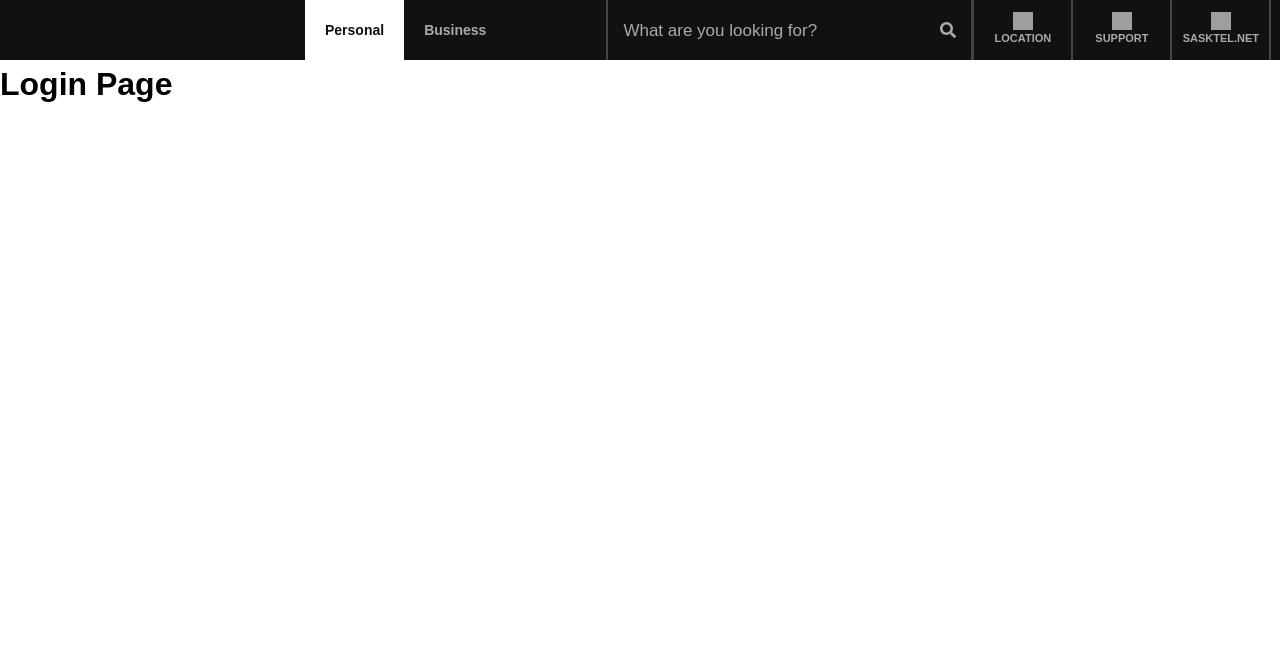
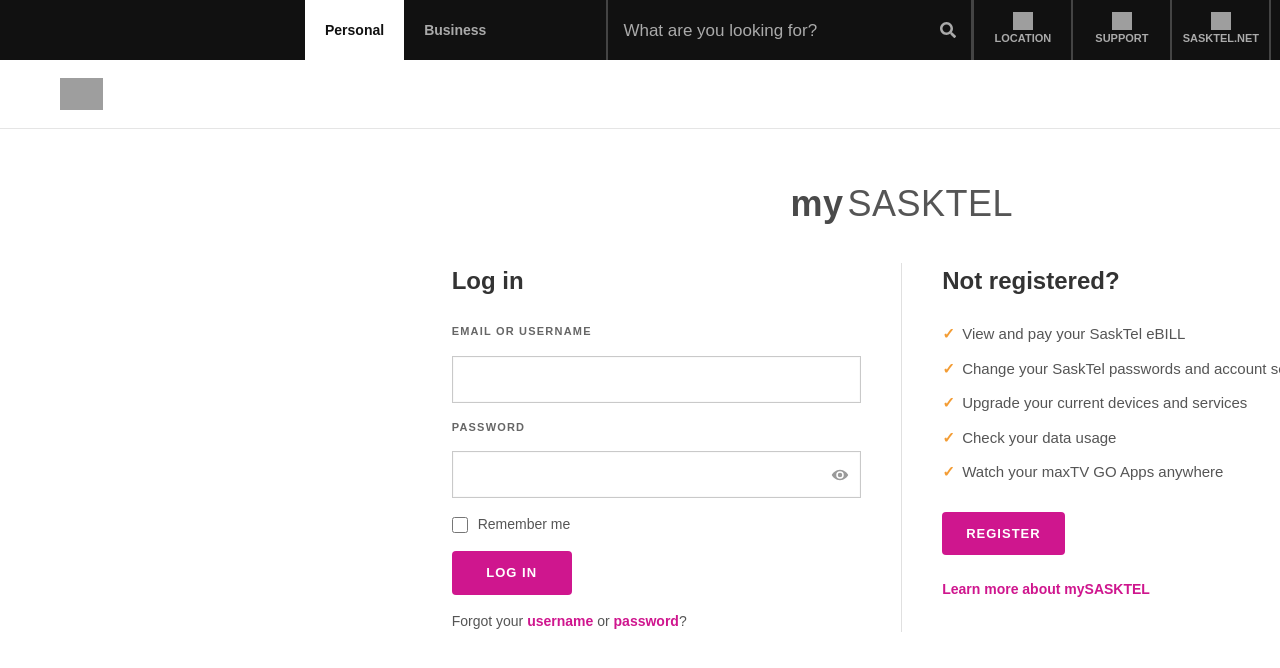
Before and after one commit to LitDennis13/fakesasktelwebsite, a React (Vite) app: page /LoginPage in a window 1280 px wide. Shown: the top 668 px of the page. Built offline with nearby package versions, Linux system fonts and the light colour scheme; grey boxes are pictures that could not be loaded.

Commit message:
Add styled login page layout

```diff
--- /dev/null
+++ b/src/components/LoginPage/loginPage.module.css
@@ -0,0 +1,217 @@
+.loginPage {
+    min-height: 100vh;
+    display: flex;
+    flex-direction: column;
+    background: #ffffff;
+    color: #222222;
+}
+
+.topBar {
+    border-bottom: 1px solid #e5e5e5;
+    padding: 18px 60px;
+}
+
+.logo {
+    height: 32px;
+}
+
+.mainContent {
+    flex: 1;
+    display: flex;
+    flex-direction: column;
+    align-items: center;
+    padding: 48px 24px 56px;
+}
+
+.brand {
+    font-size: 36px;
+    font-weight: 600;
+    color: #555555;
+    margin-bottom: 32px;
+    letter-spacing: 0.5px;
+}
+
+.brandMy {
+    font-weight: 700;
+    color: #4a4a4a;
+    margin-right: 4px;
+}
+
+.brandSasktel {
+    font-weight: 500;
+}
+
+.panels {
+    width: min(900px, 100%);
+    display: grid;
+    grid-template-columns: 1fr auto 1fr;
+    gap: 40px;
+    align-items: start;
+}
+
+.loginPanel,
+.registerPanel {
+    display: flex;
+    flex-direction: column;
+    gap: 16px;
+}
+
+.loginPanel h2,
+.registerPanel h2 {
+    font-size: 24px;
+    margin: 0 0 8px;
+    color: #333333;
+}
+
+.label {
+    font-size: 11px;
+    letter-spacing: 1.2px;
+    color: #666666;
+    font-weight: 700;
+}
+
+.input {
+    width: 100%;
+    border: 1px solid #c9c9c9;
+    padding: 12px 14px;
+    font-size: 14px;
+    background: #ffffff;
+    box-shadow: inset 0 0 0 1px rgba(0, 0, 0, 0.02);
+}
+
+.passwordField {
+    position: relative;
+    display: flex;
+    align-items: center;
+}
+
+.passwordField .input {
+    padding-right: 42px;
+}
+
+.eyeButton {
+    position: absolute;
+    right: 12px;
+    background: none;
+    border: none;
+    padding: 0;
+    cursor: pointer;
+}
+
+.eyeButton svg {
+    width: 18px;
+    height: 18px;
+    fill: #9a9a9a;
+}
+
+.rememberRow {
+    display: flex;
+    align-items: center;
+    gap: 10px;
+    font-size: 14px;
+    color: #555555;
+}
+
+.rememberRow input {
+    width: 16px;
+    height: 16px;
+    border: 1px solid #bdbdbd;
+}
+
+.primaryButton,
+.secondaryButton {
+    border: none;
+    background: #cf168e;
+    color: #ffffff;
+    padding: 12px 24px;
+    font-weight: 700;
+    font-size: 13px;
+    letter-spacing: 1px;
+    border-radius: 4px;
+    width: fit-content;
+    min-width: 120px;
+    cursor: pointer;
+}
+
+.forgotLine {
+    font-size: 14px;
+    color: #555555;
+}
+
+.forgotLine span {
+    color: #cf168e;
+    font-weight: 600;
+}
+
+.divider {
+    width: 1px;
+    background: #e0e0e0;
+    align-self: stretch;
+}
+
+.benefitsList {
+    list-style: none;
+    padding: 0;
+    margin: 0;
+    display: flex;
+    flex-direction: column;
+    gap: 12px;
+    color: #555555;
+    font-size: 15px;
+}
+
+.benefitsList li {
+    position: relative;
+    padding-left: 20px;
+}
+
+.benefitsList li::before {
+    content: "✓";
+    position: absolute;
+    left: 0;
+    color: #f39c34;
+    font-weight: 700;
+}
+
+.secondaryButton {
+    margin-top: 12px;
+}
+
+.learnMore {
+    font-size: 14px;
+    color: #cf168e;
+    font-weight: 600;
+    margin-top: 8px;
+}
+
+.footer {
+    background: #111111;
+    color: #bfbfbf;
+    padding: 18px 60px;
+}
+
+.footerContent {
+    display: flex;
+    align-items: center;
+    gap: 18px;
+    font-size: 12px;
+}
+
+.footerContent img {
+    height: 20px;
+    filter: invert(1) brightness(1.6);
+}
+
+@media (max-width: 900px) {
+    .panels {
+        grid-template-columns: 1fr;
+    }
+
+    .divider {
+        display: none;
+    }
+
+    .mainContent {
+        padding-bottom: 32px;
+    }
+}
--- a/src/components/LoginPage/loginPage.tsx
+++ b/src/components/LoginPage/loginPage.tsx
@@ -1,8 +1,85 @@
+import styles from "./loginPage.module.css";
 
 function LoginPage() {
-    return <>
-        <h1>Login Page</h1>
-    </>
+    return (
+        <div className={styles.loginPage}>
+            <header className={styles.topBar}>
+                <img
+                    src="https://www.sasktel.com/assets/img/Header/LogoDark.svg"
+                    alt="SaskTel"
+                    className={styles.logo}
+                />
+            </header>
+            <main className={styles.mainContent}>
+                <div className={styles.brand}>
+                    <span className={styles.brandMy}>my</span>
+                    <span className={styles.brandSasktel}>SASKTEL</span>
+                </div>
+                <div className={styles.panels}>
+                    <section className={styles.loginPanel}>
+                        <h2>Log in</h2>
+                        <label className={styles.label} htmlFor="login-email">
+                            EMAIL OR USERNAME
+                        </label>
+                        <input
+                            id="login-email"
+                            type="text"
+                            className={styles.input}
+                        />
+                        <label className={styles.label} htmlFor="login-password">
+                            PASSWORD
+                        </label>
+                        <div className={styles.passwordField}>
+                            <input
+                                id="login-password"
+                                type="password"
+                                className={styles.input}
+                            />
+                            <button className={styles.eyeButton} aria-label="Show password" type="button">
+                                <svg viewBox="0 0 24 24" aria-hidden="true">
+                                    <path d="M12 5C6.5 5 2 9.5 1 12c1 2.5 5.5 7 11 7s10-4.5 11-7c-1-2.5-5.5-7-11-7zm0 12a5 5 0 1 1 0-10 5 5 0 0 1 0 10zm0-8a3 3 0 1 0 0 6 3 3 0 0 0 0-6z" />
+                                </svg>
+                            </button>
+                        </div>
+                        <label className={styles.rememberRow}>
+                            <input type="checkbox" />
+                            <span>Remember me</span>
+                        </label>
+                        <button className={styles.primaryButton} type="button">
+                            LOG IN
+                        </button>
+                        <p className={styles.forgotLine}>
+                            Forgot your <span>username</span> or <span>password</span>?
+                        </p>
+                    </section>
+                    <div className={styles.divider} aria-hidden="true" />
+                    <section className={styles.registerPanel}>
+                        <h2>Not registered?</h2>
+                        <ul className={styles.benefitsList}>
+                            <li>View and pay your SaskTel eBILL</li>
+                            <li>Change your SaskTel passwords and account settings</li>
+                            <li>Upgrade your current devices and services</li>
+                            <li>Check your data usage</li>
+                            <li>Watch your maxTV GO Apps anywhere</li>
+                        </ul>
+                        <button className={styles.secondaryButton} type="button">
+                            REGISTER
+                        </button>
+                        <p className={styles.learnMore}>Learn more about mySASKTEL</p>
+                    </section>
+                </div>
+            </main>
+            <footer className={styles.footer}>
+                <div className={styles.footerContent}>
+                    <img
+                        src="https://www.sasktel.com/assets/img/Header/LogoDark.svg"
+                        alt="SaskTel"
+                    />
+                    <span>© 2026 SaskTel and its licensors. All rights reserved.</span>
+                </div>
+            </footer>
+        </div>
+    );
 }
 
 export default LoginPage;
```
